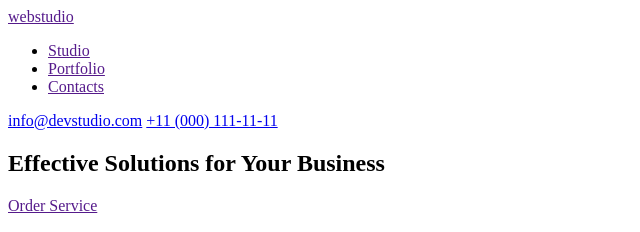
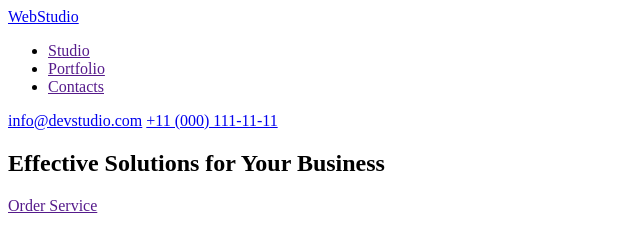
Before and after one commit to mountpeak/goit-markup-hw-01, a plain HTML site: page index.html in a window 1280 px wide. Shown: the top 232 px of the page, 0-640 px from the left. Drawn offline with Linux system fonts and the light colour scheme; files whose address does not match are found by name.

Commit message:
Update index.html

```diff
--- a/index.html
+++ b/index.html
@@ -8,8 +8,8 @@
   </head>
   <body>
   <nav>
-    <header class="/index.html">
-        <a href="">webstudio</a>
+    <header>
+        <a href="/index.html">WebStudio</a>
         <ul>
           <li><a href="">Studio</a></li>
           <li><a href="">Portfolio</a></li>
@@ -92,7 +92,7 @@
       </ul>
     </section>
     <footer>
-      <h2>WebStudio</h2>
+      <a href="/index.html">WebStudio</a>
       <p>
         Increase the flow of customers and sales for your business with digital
         marketing & growth solutions.
```
